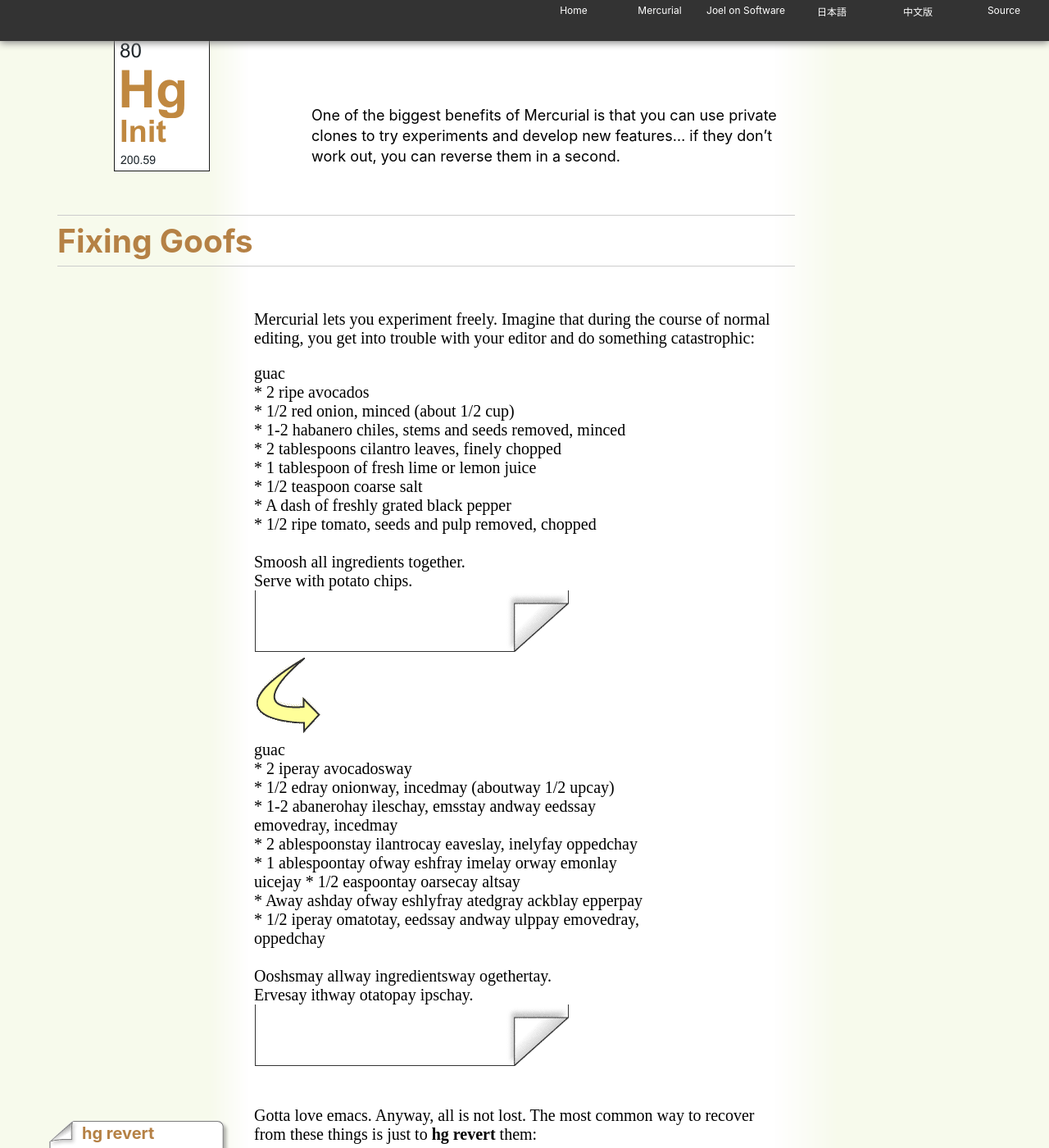
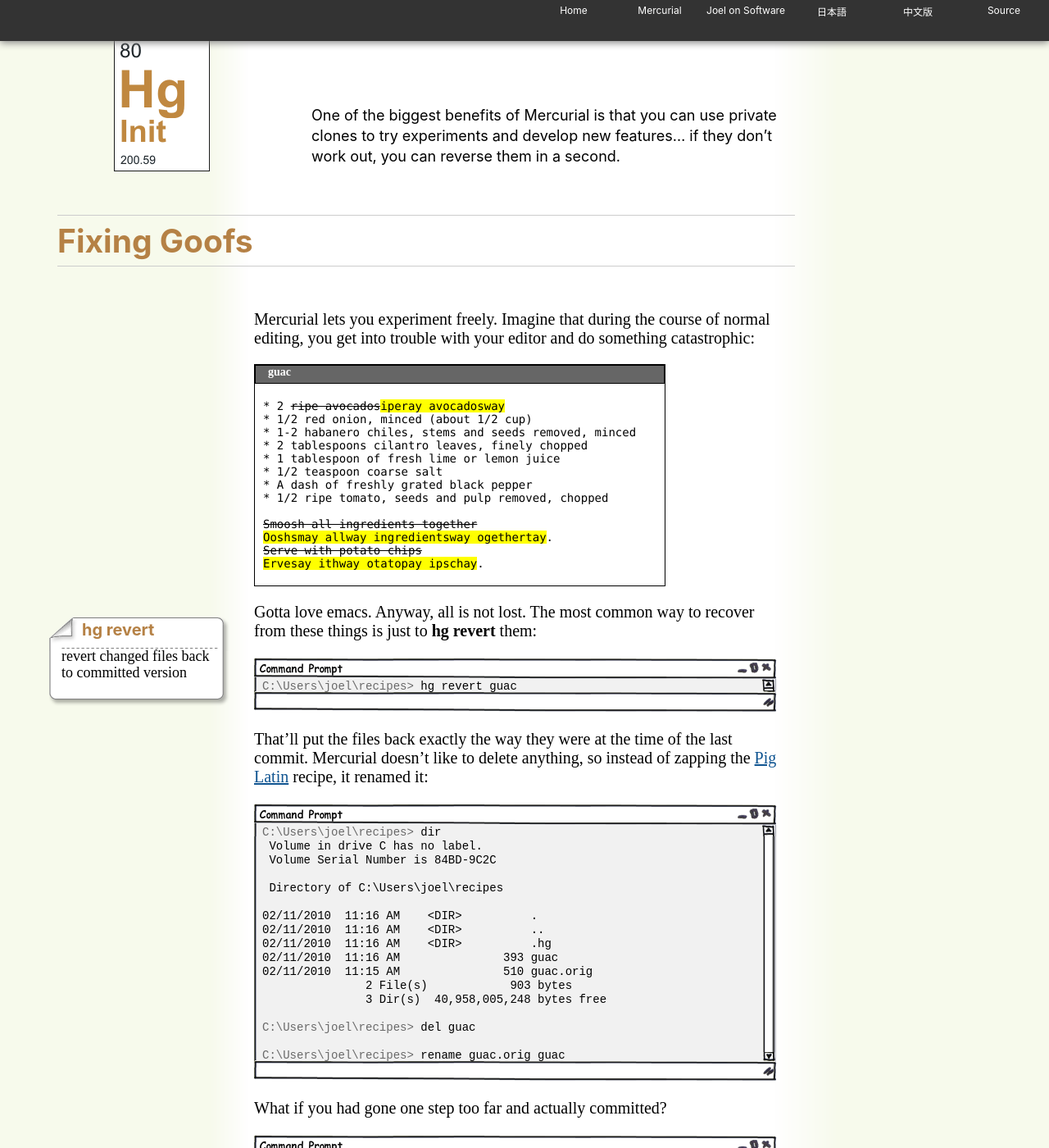
Before and after one commit to hginit/hginit.github.io, a Jekyll site: the page built from 03.md, in a window 1280 px wide and 1400 px high. Shown: the whole window at 82% size. Built offline with Jekyll 4.4.1, drawn with Linux system fonts in a browser that asks for light colours; some of the changed text lies outside the part shown.

Commit message:
diff fixes 03

```diff
--- a/03.md
+++ b/03.md
@@ -18,51 +18,22 @@
 
 Mercurial lets you experiment freely. Imagine that during the course of normal editing, you get into trouble with your editor and do something catastrophic:
 
-<div class="edit1">
-                <div class="edittopbefore">
-                guac </div>
-                <div class="editcontent">
-* 2 ripe avocados<br>
+<section class="diff">
+<h3>guac</h3>
+<p>
+* 2 <del>ripe avocados</del><ins>iperay avocadosway</ins><br>
 * 1/2 red onion, minced (about 1/2 cup)<br>
 * 1-2 habanero chiles, stems and seeds removed, minced<br>
 * 2 tablespoons cilantro leaves, finely chopped<br>
 * 1 tablespoon of fresh lime or lemon juice<br>
 * 1/2 teaspoon coarse salt<br>
 * A dash of freshly grated black pepper<br>
-* 1/2 ripe tomato, seeds and pulp removed, chopped<br><br>
-
-Smoosh all ingredients together.<br>
-Serve with potato chips.<br>
-                </div>
-                <img src="i/edit-bot.gif" width="387" height="76" alt="Image portraying the bottom of a sheet of paper with one corner folded." />
-    </div>
-
-
-<div class="edit2">
-	<img src="i/arrow2.gif" width="83" height="97" class="editArrow" alt="Image of an arrow swooping down and to the right." />
-	<div class="edittopafter">
-		guac
-	</div>
-  <div class="editcontent">
- * 2 iperay avocadosway<br>
-* 1/2 edray onionway, incedmay (aboutway 1/2 upcay)<br>
-* 1-2 abanerohay ileschay, emsstay andway eedssay <br>
-  emovedray, incedmay<br>
-* 2 ablespoonstay ilantrocay eaveslay, inelyfay oppedchay<br>
-* 1 ablespoontay ofway eshfray imelay orway emonlay <br>
-  uicejay
-* 1/2 easpoontay oarsecay altsay<br>
-* Away ashday ofway eshlyfray atedgray ackblay epperpay<br>
-* 1/2 iperay omatotay, eedssay andway ulppay emovedray, <br>
-  oppedchay<br><br>
-
-Ooshsmay allway ingredientsway ogethertay.<br>
-Ervesay ithway otatopay ipschay.<br>
-   </div>
-  <img src="i/edit-bot.gif" width="387" height="76" alt="Image portraying the bottom of a sheet of paper with one corner folded." />
- </div>
-
- <div style="clear: both;">&nbsp;</div>
+* 1/2 ripe tomato, seeds and pulp removed, chopped<br>
+<br>
+<del>Smoosh all ingredients together</del><br><ins>Ooshsmay allway ingredientsway ogethertay</ins>.<br>
+<del>Serve with potato chips</del><br><ins>Ervesay ithway otatopay ipschay</ins>.<br>
+</p>
+</section>
 
 Gotta love emacs. Anyway, all is not lost. The most common way to recover from these things is just to **hg revert** them:
 
@@ -73,13 +44,13 @@
 %}
 
 <pre><samp>
-<span class=prompt>C:\Users\joel\recipes> </span> <kbd>hg revert guac</kbd>
+<span class=prompt>C:\Users\joel\recipes> </span><kbd>hg revert guac</kbd>
 </samp></pre>
 
-That&#8217;ll put the files back exactly the way they were at the time of the last commit. Mercurial doesn&#8217;t like to delete anything, so instead of zapping the [Pig Latin](http://en.wikipedia.org/wiki/Pig_Latin) recipe, it renamed it:
+That'll put the files back exactly the way they were at the time of the last commit. Mercurial doesn't like to delete anything, so instead of zapping the [Pig Latin](http://en.wikipedia.org/wiki/Pig_Latin) recipe, it renamed it:
 
 <pre><samp>
-<span class=prompt>C:\Users\joel\recipes> </span> <kbd>dir</kbd>
+<span class=prompt>C:\Users\joel\recipes> </span><kbd>dir</kbd>
  Volume in drive C has no label.
  Volume Serial Number is 84BD-9C2C
 
@@ -93,17 +64,17 @@
                2 File(s)            903 bytes
                3 Dir(s)  40,958,005,248 bytes free
 
-<span class=prompt>C:\Users\joel\recipes> </span> <kbd>del guac</kbd>
+<span class=prompt>C:\Users\joel\recipes> </span><kbd>del guac</kbd>
 
-<span class=prompt>C:\Users\joel\recipes> </span> <kbd>rename guac.orig guac</kbd>
+<span class=prompt>C:\Users\joel\recipes> </span><kbd>rename guac.orig guac</kbd>
 </samp></pre>
 
 What if you had gone one step too far and actually committed?
 
 <pre><samp>
-<span class=prompt>C:\Users\joel\recipes> </span> <kbd>hg com -m "Pig Latin ftw"</kbd>
+<span class=prompt>C:\Users\joel\recipes> </span><kbd>hg com -m "Pig Latin ftw"</kbd>
 
-<span class=prompt>C:\Users\joel\recipes> </span> <kbd>hg log -l 3</kbd>
+<span class=prompt>C:\Users\joel\recipes> </span><kbd>hg log -l 3</kbd>
 changeset:   5:c7af1973de6d
 tag:         tip
 user:        Joel Spolsky &lt;joel@joelonsoftware.com&gt;
@@ -132,13 +103,13 @@
   text="undoes one commit, as long as you haven't pushed it to anyone else."
 %}
 
-There&#8217;s a command called **hg rollback** which will save your skin, but only if you haven&#8217;t pushed this change to anyone else. It only undoes __one__ commit.
+There's a command called **hg rollback** which will save your skin, but only if you haven't pushed this change to anyone else. It only undoes __one__ commit.
 
 <pre><samp>
-<span class=prompt>C:\Users\joel\recipes> </span> <kbd>hg rollback</kbd>
+<span class=prompt>C:\Users\joel\recipes> </span><kbd>hg rollback</kbd>
 rolling back last transaction
 
-<span class=prompt>C:\Users\joel\recipes> </span> <kbd>hg log -l 3</kbd>
+<span class=prompt>C:\Users\joel\recipes> </span><kbd>hg log -l 3</kbd>
 changeset:   4:0849ca96c304
 tag:         tip
 parent:      2:4ecdb2401ab4
@@ -159,25 +130,25 @@
 summary:     potato chips. No one can eat just one.
 
 
-<span class=prompt>C:\Users\joel\recipes> </span> <kbd>hg stat</kbd>
+<span class=prompt>C:\Users\joel\recipes> </span><kbd>hg stat</kbd>
 M guac
 
-<span class=prompt>C:\Users\joel\recipes> </span> <kbd>hg revert guac</kbd>
+<span class=prompt>C:\Users\joel\recipes> </span><kbd>hg revert guac</kbd>
 </samp></pre>
 
-Imagine you want to do a major experiment on the side. Your boss hired a new designer, Jim, and lately the specs you&#8217;ve been getting from him are just absurd. There&#8217;s fluorescent green text, nothing lines up (for &#8220;artistic&#8221; reasons), and the usability is awful. You want to come in one weekend and redo the whole thing, but you&#8217;re afraid to commit it because you&#8217;re not really 100% sure that your ideas are better than this nutty graphic designer. Jim is basically smoking a joint from the moment he wakes up until he goes to bed. You don&#8217;t want to hold that against him, and everybody else thinks that it&#8217;s nobody&#8217;s business as long as his designs are good, but really, there&#8217;s a limit. Right? And his designs aren&#8217;t good. Plus he&#8217;s kind of offensive.
+Imagine you want to do a major experiment on the side. Your boss hired a new designer, Jim, and lately the specs you've been getting from him are just absurd. There's fluorescent green text, nothing lines up (for &#8220;artistic&#8221; reasons), and the usability is awful. You want to come in one weekend and redo the whole thing, but you're afraid to commit it because you're not really 100% sure that your ideas are better than this nutty graphic designer. Jim is basically smoking a joint from the moment he wakes up until he goes to bed. You don't want to hold that against him, and everybody else thinks that it's nobody's business as long as his designs are good, but really, there's a limit. Right? And his designs aren't good. Plus he's kind of offensive.
 
 With Mercurial, you can just make an experimental clone of the entire repository:
 
 <pre><samp>
-<span class=prompt>C:\Users\joel\recipes> </span> <kbd>cd ..</kbd>
+<span class=prompt>C:\Users\joel\recipes> </span><kbd>cd ..</kbd>
 
 C:\Users\joel&gt; <strong>hg clone recipes recipes-experiment</strong>
 updating to branch default
 1 files updated, 0 files merged, 0 files removed, 0 files unresolved
 </samp></pre>
 
-This isn&#8217;t as inefficient as it seems. Because both **recipes** and **recipes-experiment** share all their history (so far), Mercurial will use a file system trick called &#8220;hard links&#8221; so that the copy can be created very quickly, without taking up a lot of extra space on disk.
+This isn't as inefficient as it seems. Because both **recipes** and **recipes-experiment** share all their history (so far), Mercurial will use a file system trick called &#8220;hard links&#8221; so that the copy can be created very quickly, without taking up a lot of extra space on disk.
 
 Now we can make a bunch of changes in the experimental branch:
 
@@ -185,53 +156,32 @@
 C:\Users\joel&gt; <strong>cd recipes-experiment</strong>
 </samp></pre>
 
-Here&#8217;s my grand guacamole experiment:
+Here's my grand guacamole experiment:
 
-   <div class="edit1">
-                <div class="edittopbefore">
-                guac </div>
-                <div class="editcontent">
-                …<br><br>
-
+<section class="diff">
+<h3>a.txt</h3>
+<p>
+…<br>
 Smoosh all ingredients together.<br>
 Serve with potato chips.<br>
-                </div>
-                <img src="i/edit-bot.gif" width="387" height="76" alt="Image portraying the bottom of a sheet of paper with one corner folded." />
-    </div>
 
-
-<div class="edit2">
-	<img src="i/arrow2.gif" width="83" height="97" class="editArrow" alt="Image of an arrow swooping down and to the right." />
-	<div class="edittopafter">
-		guac
-	</div>
-  <div class="editcontent">
-…<br><br>
-
-Smoosh all ingredients together.<br>
-Serve with potato chips.<br><br>
-
-<strong>This recipe is really good served with QUESO.<br><br>
+<ins>This recipe is really good served with QUESO.<br><br>
 
 QUESO is Spanish for "cheese," but in Texas,
 it's just Kraft Slices melted in the microwave
-with some salsa from a jar. MMM!</strong><br>
-   </div>
-  <img src="i/edit-bot.gif" width="387" height="76" alt="Image portraying the bottom of a sheet of paper with one corner folded." />
- </div>
-
- <div style="clear: both;">&nbsp;</div>
-
+with some salsa from a jar. MMM!</ins>
+</p>
+</section>
 
 Here in the experimental repository, we can commit freely.
 
 <pre><samp>
-<span class=prompt>C:\Users\joel\recipes-experiment> </span> <kbd>hg com -m "Queso = Cheese!"</kbd>
+<span class=prompt>C:\Users\joel\recipes-experiment> </span><kbd>hg com -m "Queso = Cheese!"</kbd>
 </samp></pre>
 
 You can make changes and work freely, committing whenever you want. That gives you all the power of source control even for your crazy experiment, without infecting anyone else.
 
-If you decide that the experiment was misguided, you can just delete the whole experimental directory. Problem solved. It&#8217;s gone.
+If you decide that the experiment was misguided, you can just delete the whole experimental directory. Problem solved. It's gone.
 
 But if it worked, all you have to do is push your new changes:
 
@@ -257,16 +207,16 @@
 default = c:\Users\joel\recipes
 </samp></pre>
 
-The &#8220;default&#8221; entry there shows you the path to the repository that **hg push** will push changes to, if you don&#8217;t specify any other repository. Normally, that&#8217;s the repository that you cloned off of. In this case, it&#8217;s a local directory, but you could also have a URL there.
+The &#8220;default&#8221; entry there shows you the path to the repository that **hg push** will push changes to, if you don't specify any other repository. Normally, that's the repository that you cloned off of. In this case, it's a local directory, but you could also have a URL there.
 
 <pre><samp>
 <span class=prompt>C:\Users\joel\recipes-experiment> </span><kbd>cd ..\recipes</kbd>
 </samp></pre>
 
-Don&#8217;t forget, just because the change has been pushed into this __repository__…
+Don't forget, just because the change has been pushed into this __repository__…
 
 <pre><samp>
-<span class=prompt>C:\Users\joel\recipes> </span> <kbd>hg log -l 3</kbd>
+<span class=prompt>C:\Users\joel\recipes> </span><kbd>hg log -l 3</kbd>
 changeset:   5:9545248f3fc9
 tag:         tip
 user:        Joel Spolsky &lt;joel@joelonsoftware.com&gt;
@@ -287,10 +237,10 @@
 summary:     spicier kind of chile
 </samp></pre>
 
-… doesn&#8217;t mean we&#8217;re working off that version yet.
+… doesn't mean we're working off that version yet.
 
 <pre><samp>
-<span class=prompt>C:\Users\joel\recipes> </span> <kbd>type guac</kbd>
+<span class=prompt>C:\Users\joel\recipes> </span><kbd>type guac</kbd>
 * 2 ripe avocados
 * 1/2 red onion, minced (about 1/2 cup)
 * 1-2 habanero chiles, stems and seeds removed, minced
@@ -303,7 +253,7 @@
 Smoosh all ingredients together.
 Serve with potato chips.
 
-<span class=prompt>C:\Users\joel\recipes> </span> <kbd>hg parent</kbd>
+<span class=prompt>C:\Users\joel\recipes> </span><kbd>hg parent</kbd>
 changeset:   4:0849ca96c304
 parent:      2:4ecdb2401ab4
 parent:      3:689026657682
@@ -317,19 +267,19 @@
 text="shows which changeset(s) you're working off of"
 %}
 
-See? That &#8220;Queso&#8221; stuff is in changeset 5. But my main repository was working off of changeset 4, and just because someone pushed new changes into the __repository__, doesn&#8217;t mean they&#8217;ve showed up in my working directory yet, so I&#8217;m still working off of changeset 4.
+See? That &#8220;Queso&#8221; stuff is in changeset 5. But my main repository was working off of changeset 4, and just because someone pushed new changes into the __repository__, doesn't mean they've showed up in my working directory yet, so I'm still working off of changeset 4.
 
 
 ![](i/03-repo.png)
 
 
-If I want to see what&#8217;s in changeset 5, I have to use the **hg update** command:
+If I want to see what's in changeset 5, I have to use the **hg update** command:
 
 <pre><samp>
-<span class=prompt>C:\Users\joel\recipes> </span> <kbd>hg up</kbd>
+<span class=prompt>C:\Users\joel\recipes> </span><kbd>hg up</kbd>
 1 files updated, 0 files merged, 0 files removed, 0 files unresolved
 
-<span class=prompt>C:\Users\joel\recipes> </span> <kbd>hg parent</kbd>
+<span class=prompt>C:\Users\joel\recipes> </span><kbd>hg parent</kbd>
 changeset:   5:9545248f3fc9
 tag:         tip
 user:        Joel Spolsky &lt;joel@joelonsoftware.com&gt;
@@ -337,7 +287,7 @@
 summary:     Queso = Cheese!
 
 
-<span class=prompt>C:\Users\joel\recipes> </span> <kbd>type guac</kbd>
+<span class=prompt>C:\Users\joel\recipes> </span><kbd>type guac</kbd>
 * 2 ripe avocados
 * 1/2 red onion, minced (about 1/2 cup)
 * 1-2 habanero chiles, stems and seeds removed, minced
@@ -368,7 +318,7 @@
 Mercurial is flexible about moving changes around from repository to repository. You can push straight from the experimental repository into the central repository:
 
 <pre><samp>
-<span class=prompt>C:\Users\joel\recipes> </span> <kbd>cd ..\recipes-experiment</kbd>
+<span class=prompt>C:\Users\joel\recipes> </span><kbd>cd ..\recipes-experiment</kbd>
 
 <span class=prompt>C:\Users\joel\recipes-experiment> </span>
 
@@ -393,25 +343,25 @@
 added 1 changesets with 1 changes to 1 files
 </samp></pre>
 
-That pushed change 5 from the experimental repo directly into the central repository. Now, if I go back to my repository, there&#8217;s nothing left to push!
+That pushed change 5 from the experimental repo directly into the central repository. Now, if I go back to my repository, there's nothing left to push!
 
 <pre><samp>
 <span class=prompt>C:\Users\joel\recipes-experiment> </span><kbd>cd ..\recipes</kbd>
 
-<span class=prompt>C:\Users\joel\recipes> </span> <kbd>hg out</kbd>
+<span class=prompt>C:\Users\joel\recipes> </span><kbd>hg out</kbd>
 comparing with http://joel.example.com:8000/
 searching for changes
 no changes found
 </samp></pre>
 
-That&#8217;s because Mercurial knows that the central repo already got this particular changeset from somewhere else. That&#8217;s really useful, because otherwise it would try to apply it again, and it would be massively confused.
+That's because Mercurial knows that the central repo already got this particular changeset from somewhere else. That's really useful, because otherwise it would try to apply it again, and it would be massively confused.
 
-After they made a job offer to designer Jim, he said he would start work right away, but then he didn&#8217;t show up for two months. People had mostly forgotten about him and about the job offer, and when he showed up at the office for the first time to start work, looking rather sunburned, to be honest, nobody quite knew who he was or what was going on. It was pretty funny. He is kind of a generic looking guy. Eventually they figured it out, but since he was new, nobody had the guts to ask him what the hell had happened. Just like they never ask him about the bruises and scratches on his face. Whatever. We hate that guy.
+After they made a job offer to designer Jim, he said he would start work right away, but then he didn't show up for two months. People had mostly forgotten about him and about the job offer, and when he showed up at the office for the first time to start work, looking rather sunburned, to be honest, nobody quite knew who he was or what was going on. It was pretty funny. He is kind of a generic looking guy. Eventually they figured it out, but since he was new, nobody had the guts to ask him what the hell had happened. Just like they never ask him about the bruises and scratches on his face. Whatever. We hate that guy.
 
 Sometimes it may happen that you discover that, months earlier, you made a mistake.
 
 <pre><samp>
-<span class=prompt>C:\Users\joel\recipes> </span> <kbd>hg diff -r 1:2 guac</kbd>
+<span class=prompt>C:\Users\joel\recipes> </span><kbd>hg diff -r 1:2 guac</kbd>
 diff -r a52881ed530d -r 4ecdb2401ab4 guac
 --- a/guac      Mon Feb 08 14:51:18 2010 -0500
 +++ b/guac      Mon Feb 08 15:32:01 2010 -0500
@@ -425,10 +375,10 @@
 
 Potato chips? WTF?!
 
-Mercurial can backout an old changeset from the past for you. It looks at the changeset, figures out the __opposite__, and does that to your current working directory. Let&#8217;s try backing out that old revision 2.
+Mercurial can backout an old changeset from the past for you. It looks at the changeset, figures out the __opposite__, and does that to your current working directory. Let's try backing out that old revision 2.
 
 <pre><samp>
-<span class=prompt>C:\Users\joel\recipes> </span> <kbd>hg backout -r 2 --merge</kbd>
+<span class=prompt>C:\Users\joel\recipes> </span><kbd>hg backout -r 2 --merge</kbd>
 reverting guac
 created new head
 changeset 6:d828920f7f85 backs out changeset 2:4ecdb2401ab4
@@ -441,7 +391,7 @@
 Holy crap, what just happened?
 
 <pre><samp>
-<span class=prompt>C:\Users\joel\recipes> </span> <kbd>hg diff</kbd>
+<span class=prompt>C:\Users\joel\recipes> </span><kbd>hg diff</kbd>
 diff -r 9545248f3fc9 guac
 --- a/guac      Thu Feb 11 12:59:11 2010 -0500
 +++ b/guac      Thu Feb 11 14:19:34 2010 -0500
@@ -454,9 +404,9 @@
 
  This recipe is really good served with QUESO.
 
-<span class=prompt>C:\Users\joel\recipes> </span> <kbd>hg com -m &quot;undo thing from the past&quot;</kbd>
+<span class=prompt>C:\Users\joel\recipes> </span><kbd>hg com -m &quot;undo thing from the past&quot;</kbd>
 
-<span class=prompt>C:\Users\joel\recipes> </span> <kbd>hg push</kbd>
+<span class=prompt>C:\Users\joel\recipes> </span><kbd>hg push</kbd>
 pushing to http://joel.example.com:8000/
 searching for changes
 adding changesets
```
Also changed, not shown: other parts of 03.md (+3 -3 lines).
